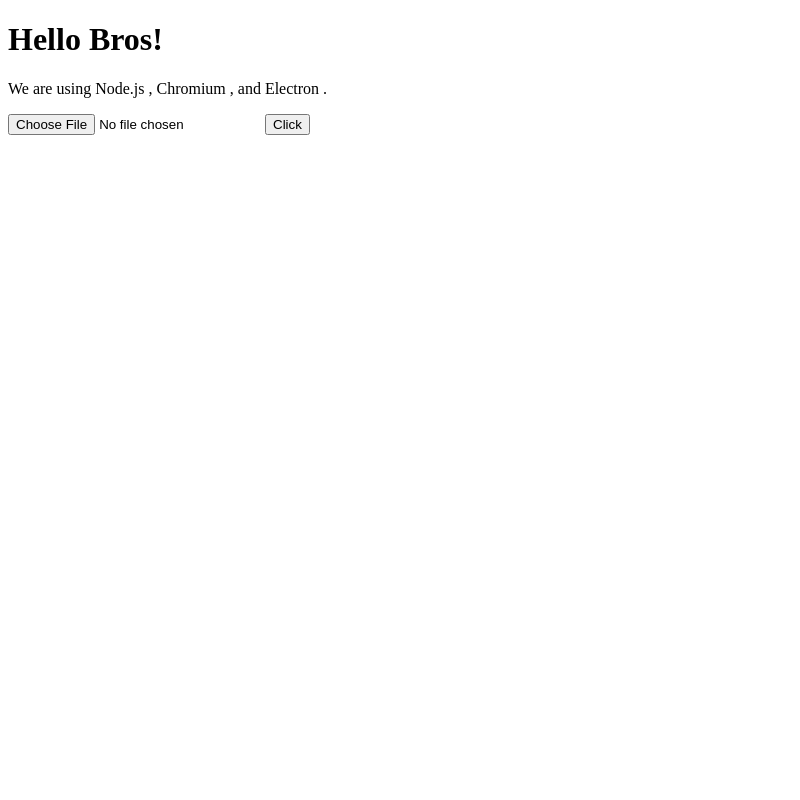
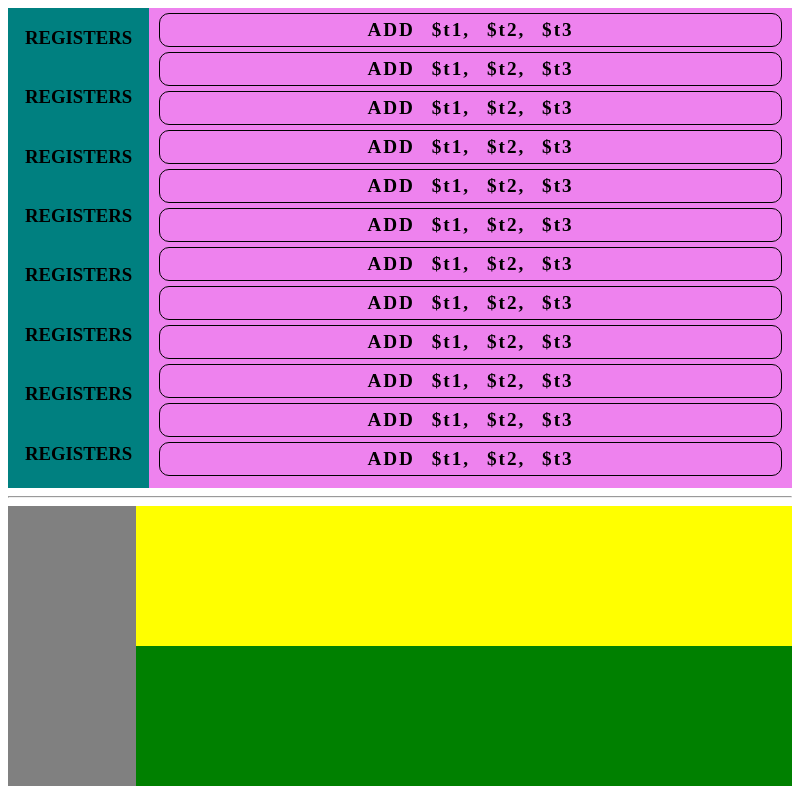
Before and after one commit to Saisrujan18/Simulator, an Electron app: page index.html in a window 800 px wide. Drawn offline with Linux system fonts and the light colour scheme.

Commit message:
css added

```diff
--- a/control.js
+++ b/control.js
@@ -1,6 +1,8 @@
 import fs from 'fs';
 
-fs.writeFile("InputFile","hello mf");
+fs.readFile("InputFile","hello mf");
+
+console.log(fs);
 // var fs=
 // function save()
 // {
--- a/index.html
+++ b/index.html
@@ -4,16 +4,51 @@
     <meta charset="UTF-8">
     <title>Hello New Tab!</title>
     <script src="control.js"></script>
+    <link rel="stylesheet" href="styles.css">
     <meta http-equiv="Content-Security-Policy" content="script-src 'self' 'unsafe-inline';" />
 </head>
 <body style="background: white;">
-    <h1>Hello Bros!</h1>
-    <p>
-        We are using Node.js <span id="node-version"></span>,
-        Chromium <span id="chrome-version"></span>,
-        and Electron <span id="electron-version"></span>.
-    </p>
-    <input id="input" type="file"/>
-    <button type="button" id="s" onclick="save()">Click</button>
+    <div class = "container">
+        <!--registers and file display a grid -->
+        <div class="top">
+            <div class="registers">
+                <h3>REGISTERS</h3>
+                <h3>REGISTERS</h3>
+                <h3>REGISTERS</h3>
+                <h3>REGISTERS</h3>
+                <h3>REGISTERS</h3>
+                <h3>REGISTERS</h3>
+                <h3>REGISTERS</h3>
+                <h3>REGISTERS</h3>
+                <h3>REGISTERS</h3>
+                <h3>REGISTERS</h3>
+            </div>
+            <div class ="instructions">
+                <div class="instruction">ADD $t1, $t2, $t3</div>
+                <div class="instruction">ADD $t1, $t2, $t3</div>
+                <div class="instruction">ADD $t1, $t2, $t3</div>
+                <div class="instruction">ADD $t1, $t2, $t3</div>
+                <div class="instruction">ADD $t1, $t2, $t3</div>
+                <div class="instruction">ADD $t1, $t2, $t3</div>
+                <div class="instruction">ADD $t1, $t2, $t3</div>
+                <div class="instruction">ADD $t1, $t2, $t3</div>
+                <div class="instruction">ADD $t1, $t2, $t3</div>
+                <div class="instruction">ADD $t1, $t2, $t3</div>
+                <div class="instruction">ADD $t1, $t2, $t3</div>
+                <div class="instruction">ADD $t1, $t2, $t3</div>
+
+            </div>
+        </div>
+        <hr>
+        <!--cache stages console memory -->
+        <div class="bottom">
+            <div class="cache"></div>
+            <div class="stages-memory">
+                <div class="stages"></div>
+                <div class="memory"></div>
+            </div>
+        </div>
+    </div>
+
 </body>
 </html>
--- /dev/null
+++ b/styles.css
@@ -0,0 +1,66 @@
+.top{
+    display: flex;
+    flex-direction: row;
+
+    height: 60vh;
+    background-color: violet;
+}
+
+
+.registers{
+    width: 18vw;
+    overflow-y: scroll;
+    display: flex;
+    flex-direction: column;
+    background-color: teal;
+    text-align: center;
+}
+
+.instructions{
+    width: 82vw;
+    text-align: center;
+    display: flex;
+    flex-direction: column;
+    overflow-y: scroll;
+}
+.instruction{
+    width: 95%;
+    margin-inline: auto;
+    margin-top: 5px;
+    text-align: center;
+    padding: 5px;
+    border: 1px solid black;
+    border-radius: 10px;;
+    font-size: larger;
+    font-weight: 600;
+    word-spacing: 10px;
+    letter-spacing: 2px;
+}
+
+.bottom{
+    display: flex;
+    flex-direction: row;
+    background-color: tomato;
+    height: 35vh;
+}
+
+.cache{
+    width: 18vw;
+    background-color: grey;
+}
+
+.stages-memory{
+    display: grid;
+    grid-template-rows: 1fr 1fr;
+}
+
+.stages{
+    height: 100%;
+    background: yellow;
+    width: 82vw;
+}
+.memory{
+    height: 100%;
+    background: green;
+    width: 82vw;
+}
```
Also changed, not shown: main.js (line endings or trailing spaces).
